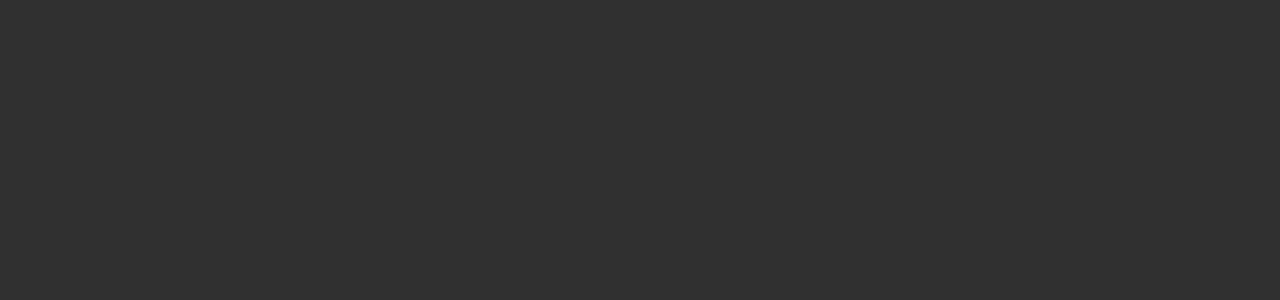
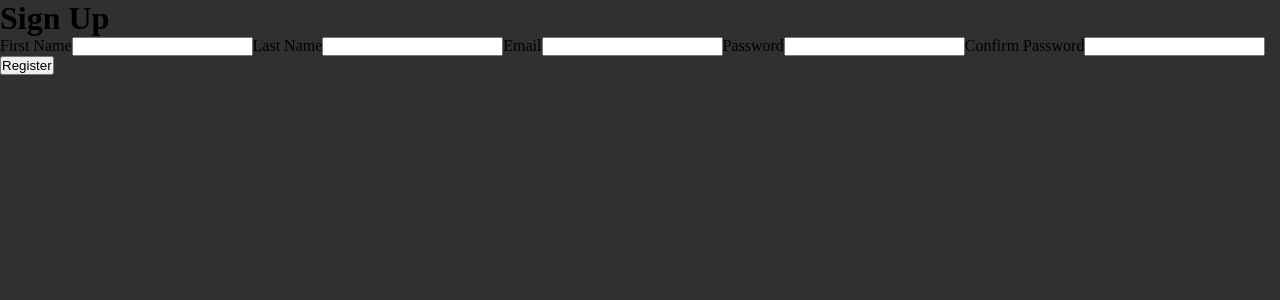
Before and after one commit to bakedapple1/Assignment-5, a React (Vite) app in the folder assign5/: page /register in a window 1280 px wide. Before the commit this address had no page. Shown: the top 300 px of the page. Built offline with nearby package versions, Linux system fonts and the light colour scheme; a web font is replaced by a local one.

Commit message:
Added login and register views

```diff
--- a/assign5/src/App.jsx
+++ b/assign5/src/App.jsx
@@ -1,6 +1,8 @@
 import { BrowserRouter, Routes, Route } from "react-router-dom";
-import HomeView from './views/HomeView.jsx'
-import './App.css'
+import HomeView from './views/HomeView.jsx';
+import LoginView from './views/LoginView.jsx';
+import RegisterView from './views/RegisterView.jsx'
+import './App.css';
 
 function App() {
 
@@ -9,6 +11,8 @@ function App() {
       <BrowserRouter>
         <Routes>
           <Route path="/" element={<HomeView />} />
+          <Route path="/login" element={<LoginView />} />
+          <Route path="/register" element={<RegisterView />} />
         </Routes>
       </BrowserRouter>
     </>
--- a/assign5/src/components/Header.jsx
+++ b/assign5/src/components/Header.jsx
@@ -1,4 +1,7 @@
+import { useNavigate } from "react-router-dom";
+
 function Header() {
+    const navigate = useNavigate();
 
     return (
         <div className="nav-bar">
@@ -7,10 +10,10 @@ function Header() {
             </div>
 
             <div className="buttons">
-                <button className="sign-up">
+                <button className="sign-up" onClick={() => navigate(`/register`)}>
                     Sign up
                 </button>
-                <button className="log-in">
+                <button className="log-in" onClick={() => navigate(`/login`)}>
                     Log in
                 </button>
             </div>
--- /dev/null
+++ b/assign5/src/views/LoginView.jsx
@@ -0,0 +1,26 @@
+function LoginView() {
+
+
+    return (
+        <div>
+            <div className="calculators">
+            <h1 className="title">Heron's Formula</h1>
+            <form className="login" id="herons" onSubmit={(event) => { calculateArea(event) }}>
+                <label htmlFor="a">First Name</label>
+                <input type="text" name="sideA" id="a" onChange={(event) => { Number(setSideA(event.target.value)) }} required />
+                <label htmlFor="b">Last Name</label>
+                <input type="text" name="sideB" id="b" onChange={(event) => { Number(setSideB(event.target.value)) }} required />
+                <label htmlFor="c">Email</label>
+                <input type="email" name="sideC" id="c" onChange={(event) => { Number(setSideC(event.target.value)) }} required />
+                <label htmlFor="c">Password</label>
+                <input type="password" name="sideC" id="c" onChange={(event) => { Number(setSideC(event.target.value)) }} required />
+                <label htmlFor="c">Confirm Password</label>
+                <input type="password" name="sideC" id="c" onChange={(event) => { Number(setSideC(event.target.value)) }} required />
+                <input type="submit" value="Calculate" className="submit-button" id="herons-submit" />
+            </form>
+        </div>
+        </div>
+    );
+}
+
+export default LoginView
--- /dev/null
+++ b/assign5/src/views/RegisterView.jsx
@@ -0,0 +1,35 @@
+import { useState } from "react";
+
+function RegisterView() {
+    const [firstName, setFirstName] = useState("");
+    const [lastName, setLastName] = useState("");
+    const [email, setEmail] = useState("");
+    const [password, setPassword] = useState("");
+    const [confPass, setConfPass] = useState("");
+
+    function createAccount(event) {
+        event.preventDefault();
+    }
+
+
+    return (
+        <div className="register">
+            <h1 className="register-label">Sign Up</h1>
+            <form className="register-form" id="register-form" onSubmit={(event) => { createAccount(event) }}>
+                <label htmlFor="reg-first-name">First Name</label>
+                <input type="text" name="reg-first-name" id="reg-first-name" onChange={(event) => { Number(setFirstName(event.target.value)) }} required />
+                <label htmlFor="reg-last-name">Last Name</label>
+                <input type="text" name="reg-last-name" id="reg-last-name" onChange={(event) => { Number(setLastName(event.target.value)) }} required />
+                <label htmlFor="reg-email">Email</label>
+                <input type="email" name="reg-email" id="reg-email" onChange={(event) => { Number(setEmail(event.target.value)) }} required />
+                <label htmlFor="reg-pass">Password</label>
+                <input type="password" name="reg-pass" id="reg-pass" onChange={(event) => { Number(setPassword(event.target.value)) }} required />
+                <label htmlFor="reg-conf-pass">Confirm Password</label>
+                <input type="password" name="reg-conf-pass" id="reg-conf-pass" onChange={(event) => { Number(setConfPass(event.target.value)) }} required />
+                <input type="submit" value="Register" className="submit-button" id="reg-submit" />
+            </form>
+        </div>
+    );
+}
+
+export default RegisterView
```
